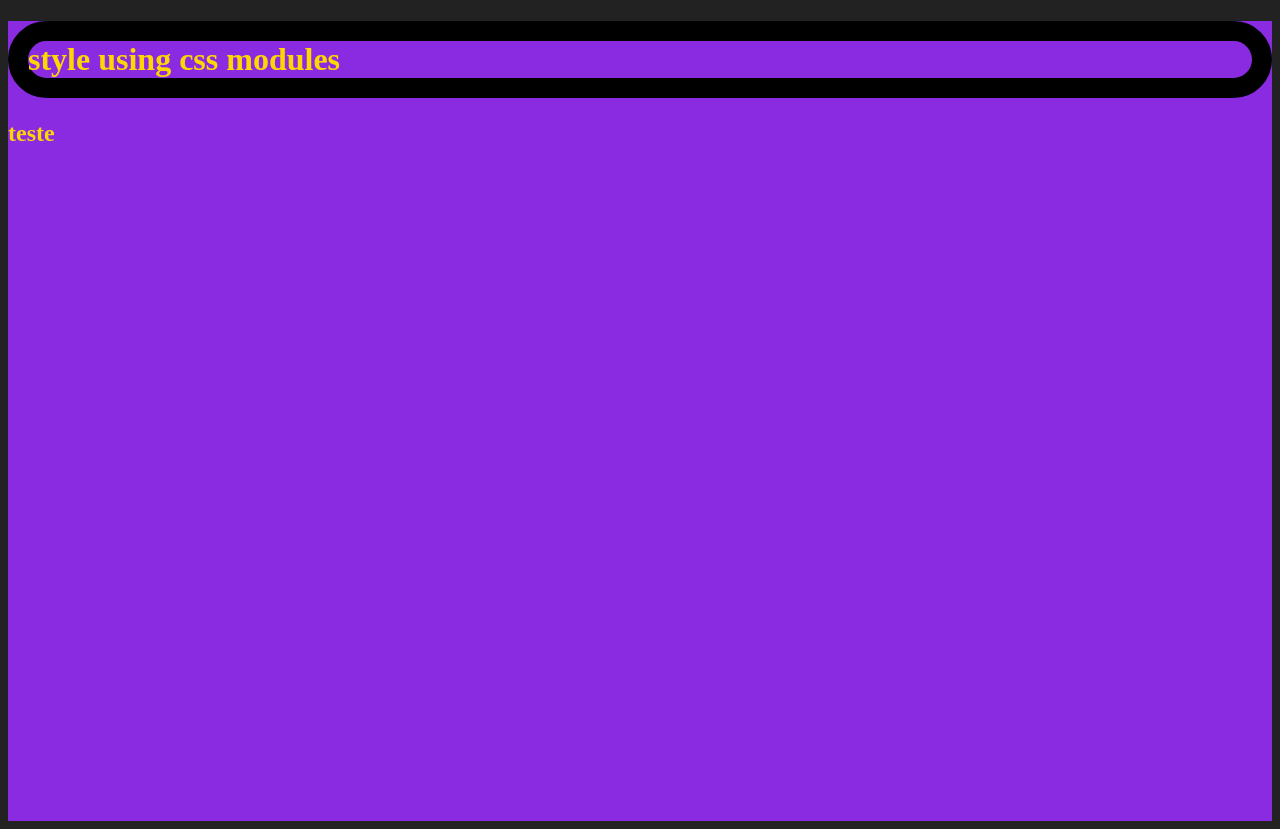
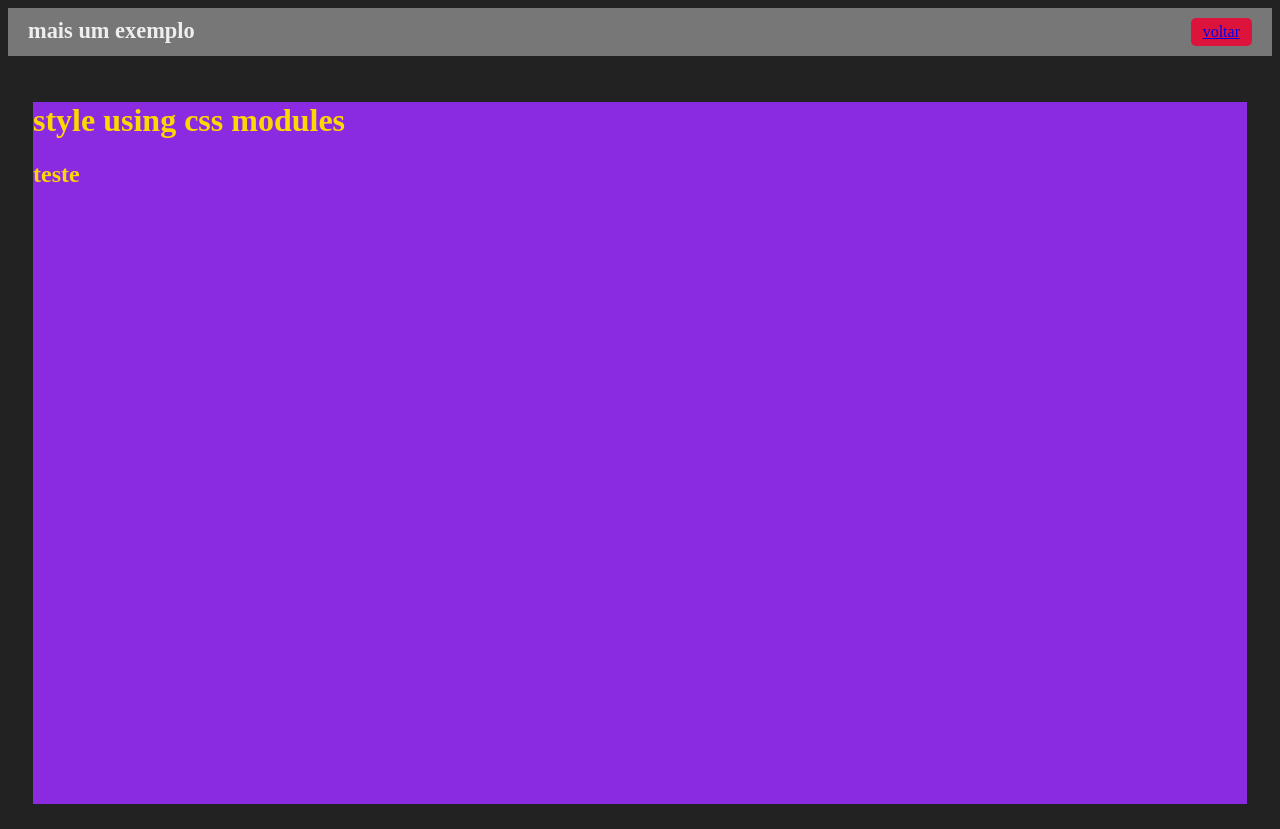
Before and after one commit to giovanne-aquino-clear/react-5-NextJS, a Next.js app: page /style in a window 1280 px wide. Built offline with nearby package versions, Linux system fonts and the light colour scheme.

Commit message:
Use Next Link for navegation

```diff
--- /dev/null
+++ b/src/components/Layout.jsx
@@ -0,0 +1,17 @@
+import Link from  "next/link"
+import styles from '../styles/layout.module.css'
+
+export default function Layout(props){
+    return(
+     <div className={styles.layout}>
+
+        <div className={styles.header}>
+                <h1>{props.titile ?? 'mais um exemplo'}</h1>
+                <Link href="/">voltar</Link>
+        </div>
+        <div className={styles.content}>
+        {props.children}
+        </div>
+    </div>
+    )
+}
--- a/src/pages/style.jsx
+++ b/src/pages/style.jsx
@@ -1,9 +1,14 @@
+import Layout from '../components/Layout'
 import style from '../styles/style.module.css'
 export default function Style(){
     return (
+
+        <Layout title="exemplo de CSS ">
         <div className={style.roxo}>
             <h1> style using css modules</h1>
             <h2>teste</h2>
         </div>
+
+        </Layout>
     )
 }
--- /dev/null
+++ b/src/styles/layout.module.css
@@ -0,0 +1,28 @@
+.layout{
+  height: 100vh;
+  display: flex;
+  flex-direction: column;
+
+}
+
+.header{
+    display: flex;
+    justify-content: space-between;
+    padding: 10px 20px;
+    background-color: #777;
+}
+
+.header h1 {
+    margin: 0;
+    font-size: 1.4rem;
+}
+
+.header a {
+    background-color: crimson;
+    padding: 5px 12px;
+    border-radius: 5px;
+}
+.content{
+    padding: 25px;
+    height: 100%
+}
--- /dev/null
+++ b/src/styles/navigator.module.css
@@ -0,0 +1,5 @@
+.navigator{
+    background-color: #bbb;
+    padding: 20px;
+
+}
--- a/src/styles/style.module.css
+++ b/src/styles/style.module.css
@@ -1,5 +1,5 @@
 .roxo{
-    height: 100vh;
+    height: 100%;
     background-color: blueviolet;
     color: gold;
 
@@ -8,8 +8,4 @@
 .roxo h1 {
 
 
-    border-width: 20px;
-border-style: solid;
-border-color:  rgb(0, 0, 0);
-border-radius: 100px;
 }
```
Also changed, not shown: src/components/Navigator.jsx (added, +13 -0 lines), src/pages/example.jsx (+7 -0 lines), src/pages/index.jsx (+6 -2 lines).
